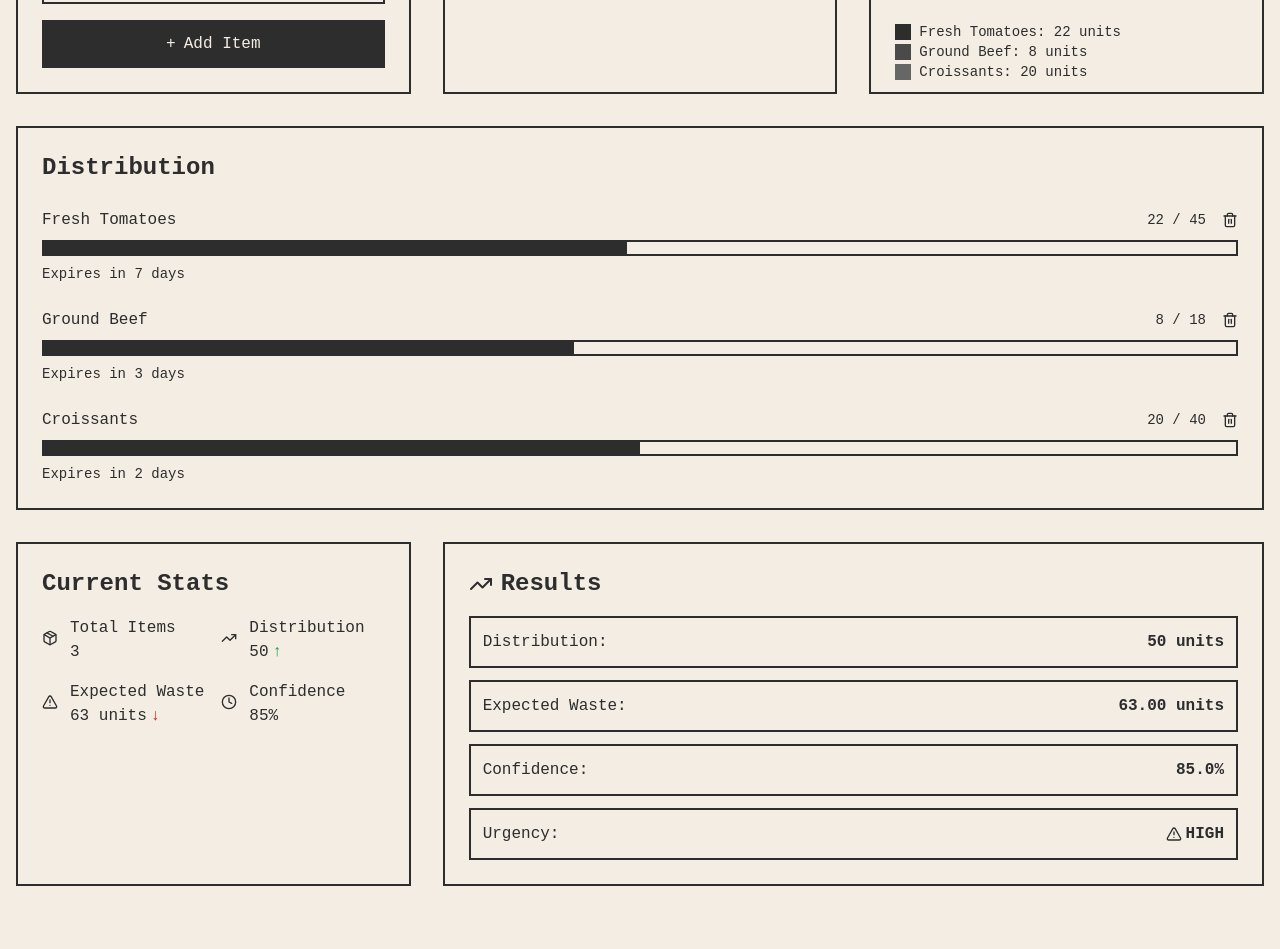
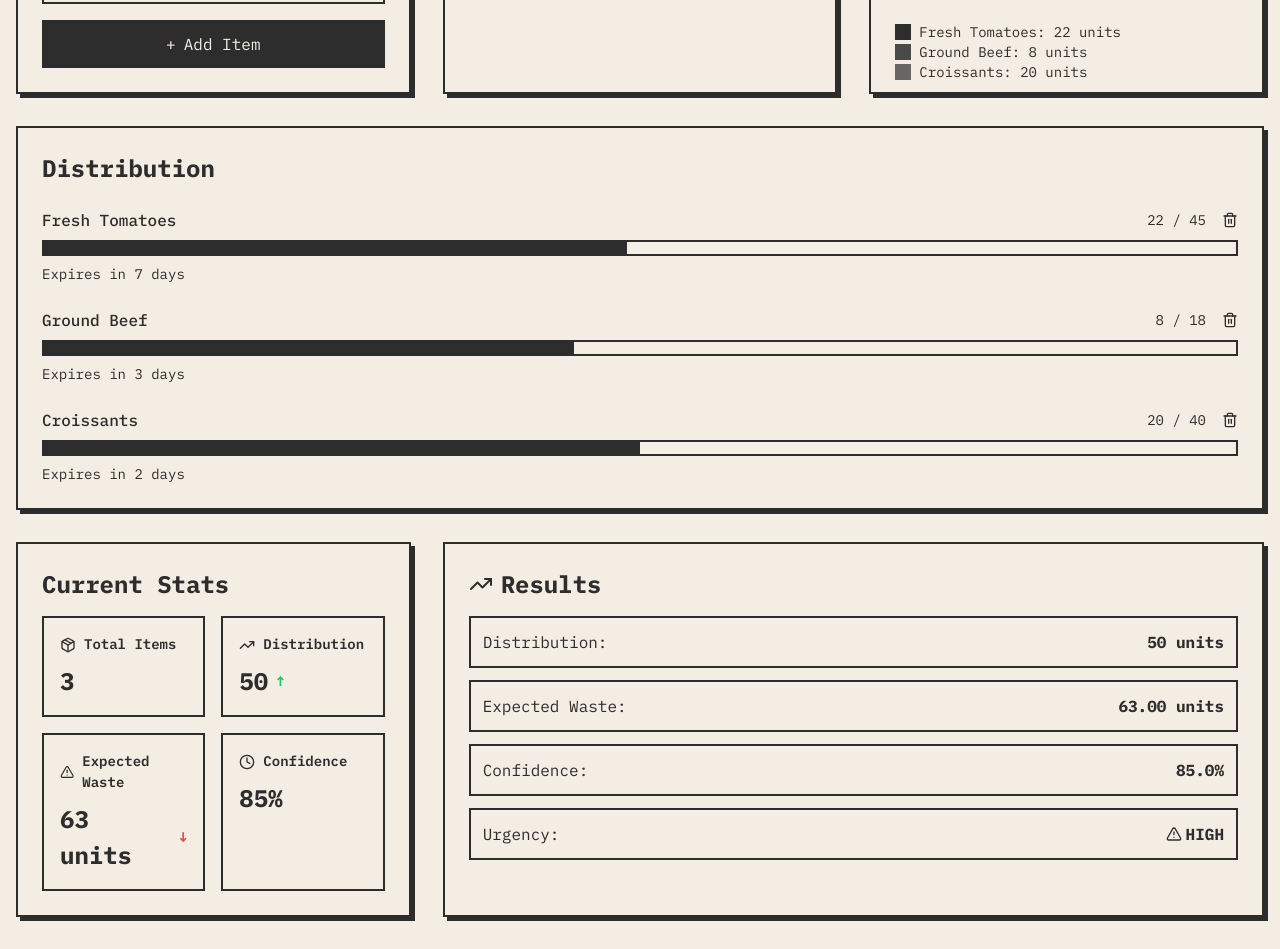
Before and after one commit to rithvikgabri/project-5, a React (Vite) app: page / in a window 1280 px wide. Shown: the part 440-1389 px from the top of the page. Before the commit the page ends 1358 px from the top, so only its background shows below. Built offline with nearby package versions, Linux system fonts and the light colour scheme; the HTML template or start-up script is replaced by a standard one.

Commit message:
fix: update stats design and font styling

```diff
--- a/src/components/stats/StatsGrid.tsx
+++ b/src/components/stats/StatsGrid.tsx
@@ -1,6 +1,5 @@
 import React from 'react';
 import { TrendingUp, AlertTriangle, Clock, Package } from 'lucide-react';
-import StatsCard from './StatsCard';
 import { OptimizationResult } from '../../types';
 
 interface StatsGridProps {
@@ -16,29 +15,45 @@ export default function StatsGrid({ result, totalItems }: StatsGridProps) {
   return (
     <div>
       <h2 className="text-2xl font-bold mb-4">Current Stats</h2>
-      <div className="grid grid-cols-2 gap-4">
-        <StatsCard
-          title="Total Items"
-          value={formatValue(totalItems)}
-          icon={<Package className="w-4 h-4" />}
-        />
-        <StatsCard
-          title="Distribution"
-          value={formatValue(result.recommendedDistribution)}
-          icon={<TrendingUp className="w-4 h-4" />}
-          trend="up"
-        />
-        <StatsCard
-          title="Expected Waste"
-          value={`${formatValue(result.expectedWaste)} units`}
-          icon={<AlertTriangle className="w-4 h-4" />}
-          trend="down"
-        />
-        <StatsCard
-          title="Confidence"
-          value={`${(result.confidenceScore * 100).toFixed(0)}%`}
-          icon={<Clock className="w-4 h-4" />}
-        />
+      <div className="stats-grid">
+        <div className="stats-card">
+          <div className="stats-label">
+            <Package className="w-4 h-4" />
+            Total Items
+          </div>
+          <div className="stats-value">
+            {formatValue(totalItems)}
+          </div>
+        </div>
+        <div className="stats-card">
+          <div className="stats-label">
+            <TrendingUp className="w-4 h-4" />
+            Distribution
+          </div>
+          <div className="stats-value">
+            {formatValue(result.recommendedDistribution)}
+            <span className="text-sm text-green-500">↑</span>
+          </div>
+        </div>
+        <div className="stats-card">
+          <div className="stats-label">
+            <AlertTriangle className="w-4 h-4" />
+            Expected Waste
+          </div>
+          <div className="stats-value">
+            {formatValue(result.expectedWaste)} units
+            <span className="text-sm text-red-500">↓</span>
+          </div>
+        </div>
+        <div className="stats-card">
+          <div className="stats-label">
+            <Clock className="w-4 h-4" />
+            Confidence
+          </div>
+          <div className="stats-value">
+            {(result.confidenceScore * 100).toFixed(0)}%
+          </div>
+        </div>
       </div>
     </div>
   );
--- a/src/index.css
+++ b/src/index.css
@@ -1,3 +1,5 @@
+@import url('https://fonts.googleapis.com/css2?family=IBM+Plex+Mono:wght@400;500;600;700&display=swap');
+
 @tailwind base;
 @tailwind components;
 @tailwind utilities;
@@ -16,4 +18,43 @@
 .retro-card {
   border: 2px solid #2d2d2d;
   background-color: #f3ede3;
+  box-shadow: 4px 4px 0px 0px rgba(45,45,45,1);
 }
+
+.stats-grid {
+  display: grid;
+  grid-template-columns: repeat(2, 1fr);
+  gap: 1rem;
+}
+
+.stats-card {
+  padding: 1rem;
+  border: 2px solid #2d2d2d;
+  display: flex;
+  flex-direction: column;
+  gap: 0.5rem;
+}
+
+.stats-value {
+  font-size: 1.5rem;
+  font-weight: 700;
+  display: flex;
+  align-items: center;
+  gap: 0.5rem;
+}
+
+.stats-label {
+  font-size: 0.875rem;
+  font-weight: 600;
+  display: flex;
+  align-items: center;
+  gap: 0.5rem;
+}
+
+.trend-up {
+  color: #22c55e;
+}
+
+.trend-down {
+  color: #ef4444;
+}
```
